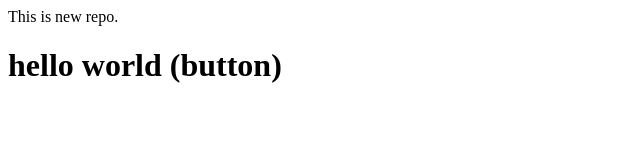
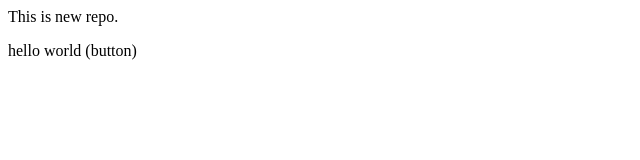
Before and after one commit to sarmadadil7/localrepo, a plain HTML site: page index.html in a window 1280 px wide. Shown: the whole page, without its empty margins (0-640 px from the left). Drawn offline with Linux system fonts and the light colour scheme.

Commit message:
add new para

```diff
--- a/index.html
+++ b/index.html
@@ -1,2 +1,2 @@
 <p>This is new repo.</p>
-<h1>hello world (button)</h1>
+<p>hello world (button)<p>
```
